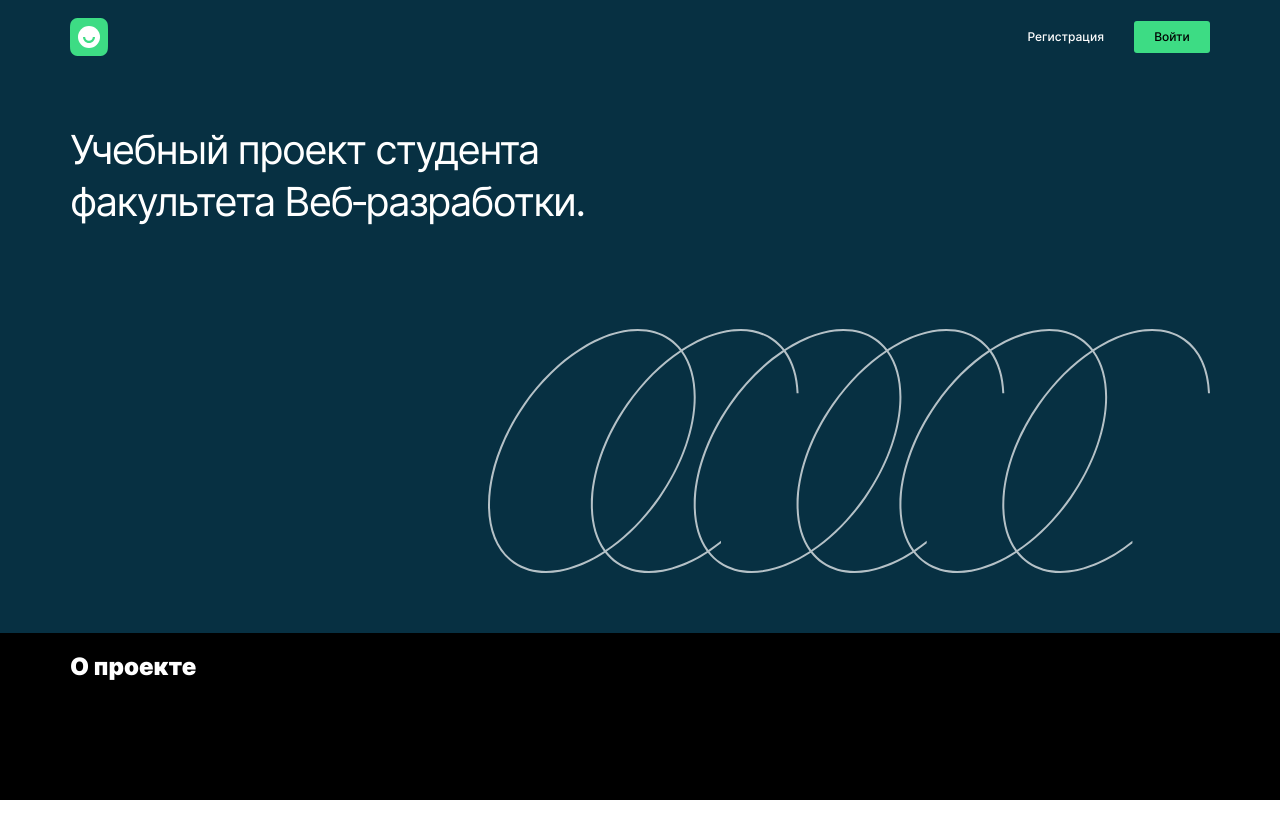
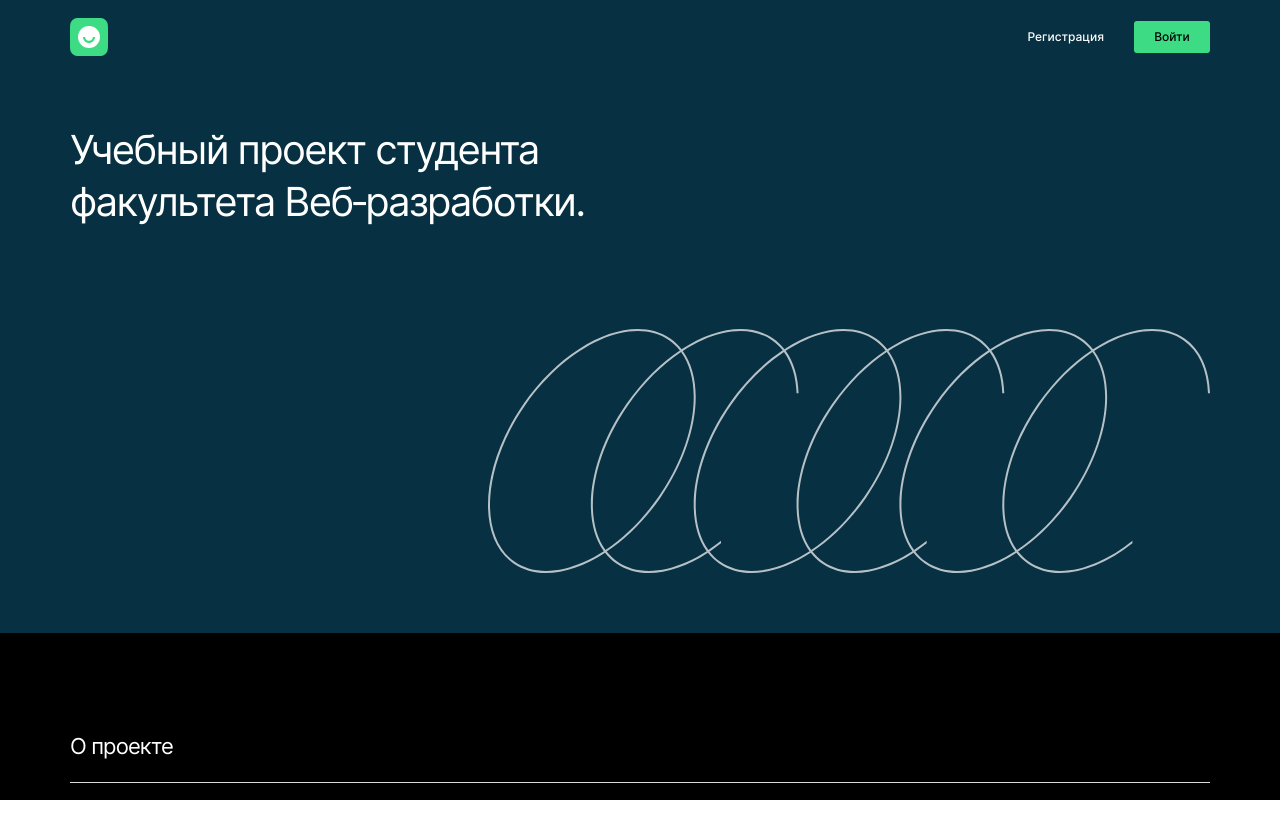
Before and after one commit to krylovis/movies-explorer-frontend, a React (Create React App) app: page / in a window 1280 px wide. Shown: the top 838 px of the page. Before the commit the page ends 800 px from the top, so only its background shows below. Built offline with nearby package versions, Linux system fonts and the light colour scheme.

Commit message:
rename and add title css

```diff
--- a/src/components/AboutContainer/AboutContainer.css
+++ b/src/components/AboutContainer/AboutContainer.css
@@ -5,4 +5,17 @@
 .about-container__content {
   max-width: 1140px;
   margin: 0 auto;
+  padding: 100px 0;
 }
+
+.about-project__title {
+  font-size: 22px;
+  font-style: normal;
+  font-weight: 400;
+  line-height: normal;
+  letter-spacing: -0.88px;
+
+  margin: 0;
+  padding-bottom: 23px;
+  border-bottom: 1px solid #DADADA;
+}
--- a/src/components/AboutContainer/AboutContainer.jsx
+++ b/src/components/AboutContainer/AboutContainer.jsx
@@ -1,10 +1,10 @@
 export default function AboutContainer(props) {
-  const { headerText, children } = props;
+  const { title, children } = props;
 
   return (
     <section className="about-container">
       <div className="about-container__content">
-        <h2 className="about-project__header">{headerText}</h2>
+        <h2 className="about-project__title">{title}</h2>
 
         <div className="about-project__content">
           {children}
--- a/src/components/AboutProject/AboutProject.jsx
+++ b/src/components/AboutProject/AboutProject.jsx
@@ -1,10 +1,10 @@
 import AboutContainer from '../AboutContainer/AboutContainer';
 
 export default function AboutProject() {
-  const headerText = 'О проекте';
+  const title = 'О проекте';
 
   return (
-    <AboutContainer headerText={headerText}>
+    <AboutContainer title={title}>
       <div className="about-project"></div >
     </AboutContainer>
   )
```
